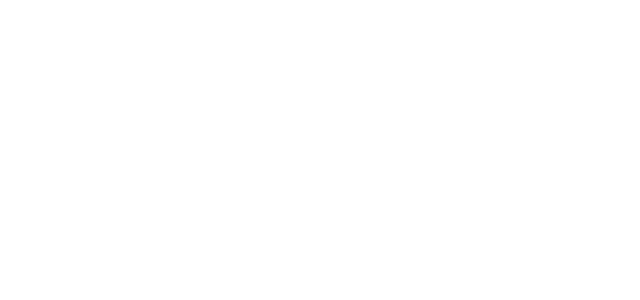
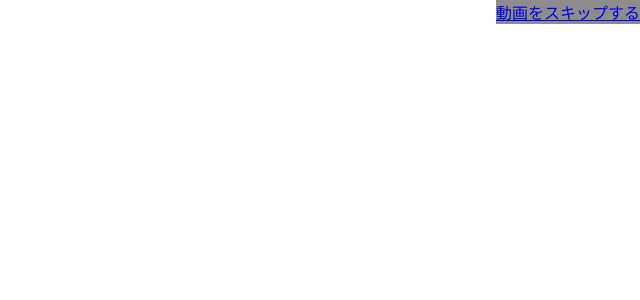
Before and after one commit to c0x0014/vc, a React (Vite) app: page / in a window 1280 px wide. Shown: the top 300 px of the page, without its empty margins (640-1280 px from the left). Built offline with nearby package versions, Linux system fonts and the light colour scheme.

Commit message:
パスの変更、動画スキップボタンの追加

```diff
--- a/src/App.css
+++ b/src/App.css
@@ -43,3 +43,11 @@
 .read-the-docs {
   color: #888;
 }
+
+#navi{
+  position: absolute;
+  top: 0px;
+  right: 0px;
+  background: #8c8c8c;
+  z-index: 1000;
+}
--- a/src/App.tsx
+++ b/src/App.tsx
@@ -31,6 +31,7 @@
 
   render() {
   return (
+    <div>
     <div className='youtube-container'>
       <YouTube className='youtube-video'
                videoId='-o92gCY58pk'
@@ -39,6 +40,13 @@
                onEnd={this.onEnd}
       />
     </div>
+
+    <div id="navi">
+    <a href="https://my.matterport.com/show/?m=GnraFBAGbgW">
+      動画をスキップする
+    </a>
+  </div>
+  </div>
   )
   }
 }
--- a/vite.config.ts
+++ b/vite.config.ts
@@ -3,6 +3,6 @@
 
 // https://vitejs.dev/config/
 export default defineConfig({
-  base: '/public-test3/',
+  base: '/vc/',
   plugins: [react()],
 })
```
Also changed, not shown: index.html (line endings or trailing spaces).
